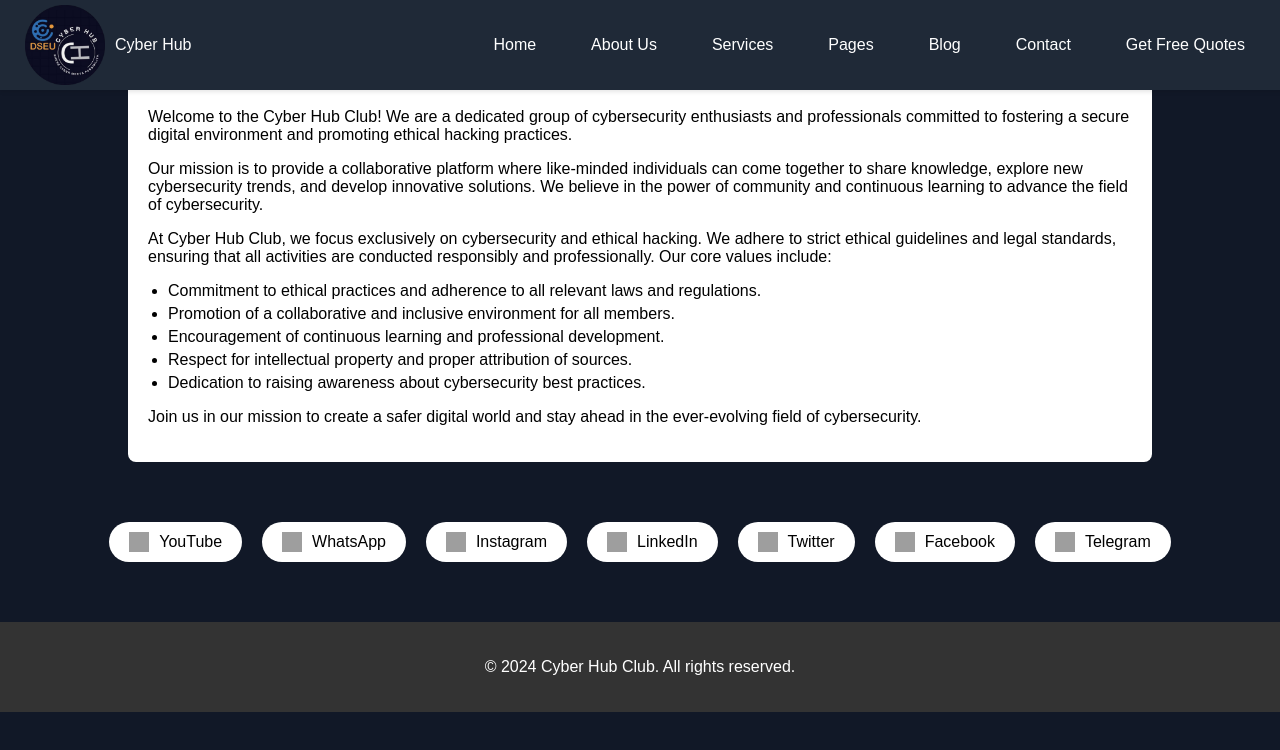
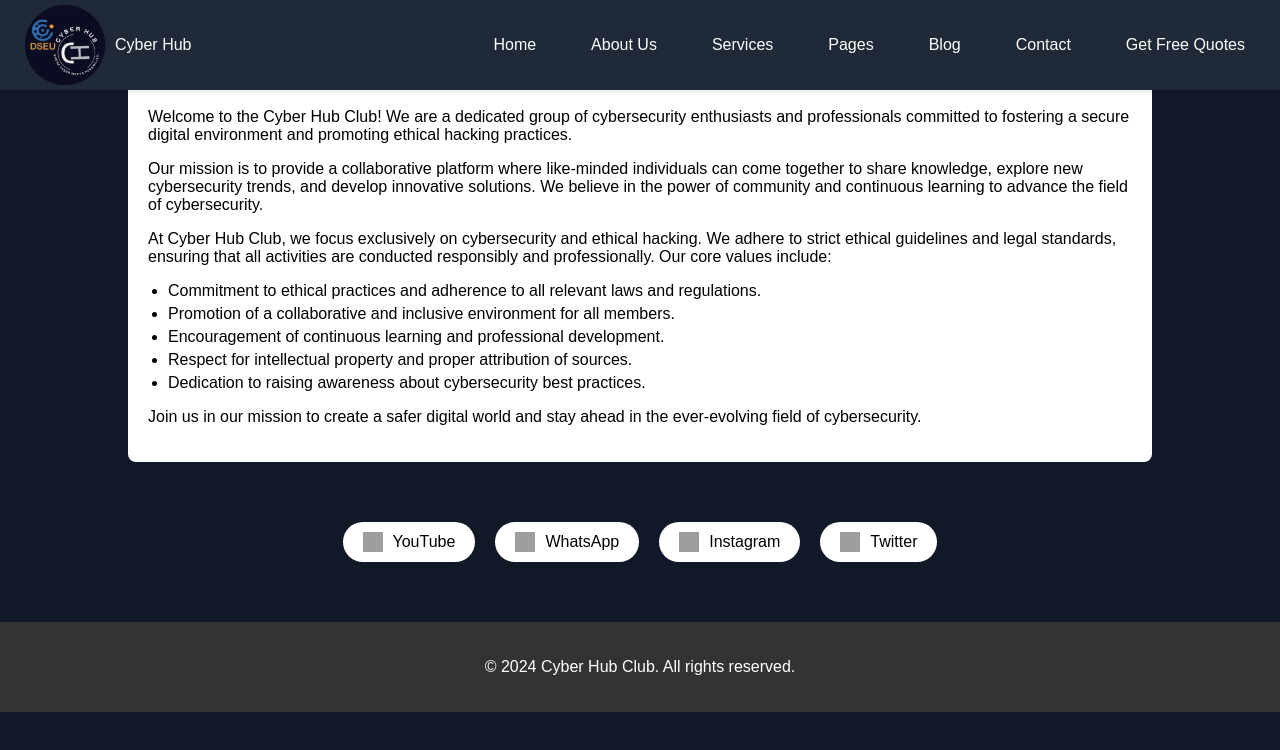
Before and after one commit to cyberhub-dseu/site, a plain HTML site: page About us.html in a window 1280 px wide. Drawn offline with Linux system fonts and the light colour scheme; grey boxes are pictures that could not be loaded.

Commit message:
Update About us.html

```diff
--- a/About us.html
+++ b/About us.html
@@ -53,10 +53,7 @@
         <a href="#" class="social-btn"><img src="https://upload.wikimedia.org/wikipedia/commons/4/42/YouTube_icon_%282013-2017%29.png" alt="YouTube"> YouTube</a>
         <a href="#" class="social-btn"><img src="https://upload.wikimedia.org/wikipedia/commons/thumb/1/19/WhatsApp_logo-color-vertical.svg/75px-WhatsApp_logo-color-vertical.svg.png" alt="WhatsApp"> WhatsApp</a>
         <a href="#" class="social-btn"><img src="https://upload.wikimedia.org/wikipedia/commons/a/a5/Instagram_icon.png" alt="Instagram"> Instagram</a>
-        <a href="#" class="social-btn"><img src="https://upload.wikimedia.org/wikipedia/commons/8/81/LinkedIn_icon.svg" alt="LinkedIn"> LinkedIn</a>
         <a href="#" class="social-btn"><img src="https://logos-world.net/wp-content/uploads/2023/08/X-Logo.png" alt="Twitter"> Twitter</a>
-        <a href="#" class="social-btn"><img src="https://upload.wikimedia.org/wikipedia/commons/5/51/Facebook_f_logo_%282019%29.svg" alt="Facebook"> Facebook</a>
-        <a href="#" class="social-btn"><img src="https://upload.wikimedia.org/wikipedia/commons/8/82/Telegram_logo.svg" alt="Telegram"> Telegram</a>
     </div>
 
     <footer>
```
